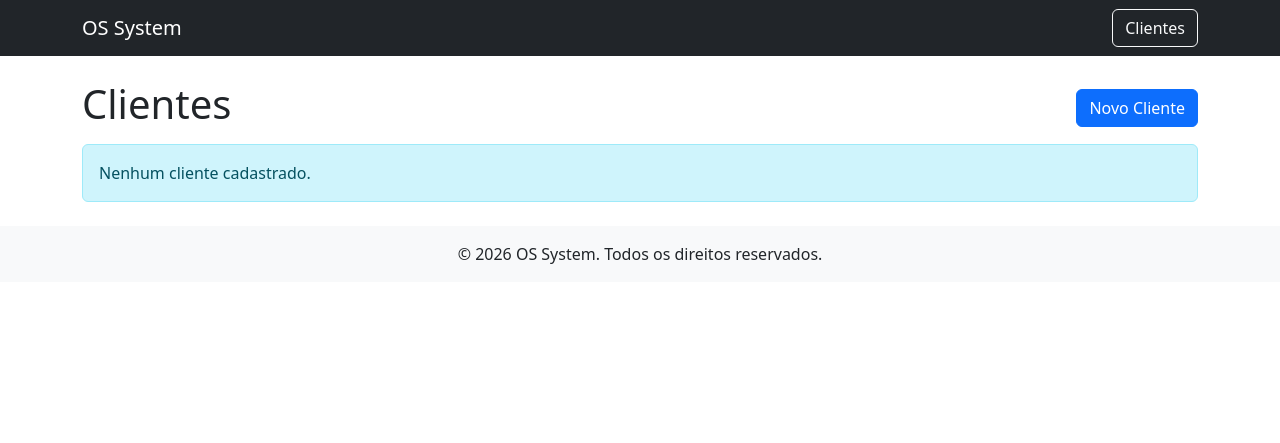
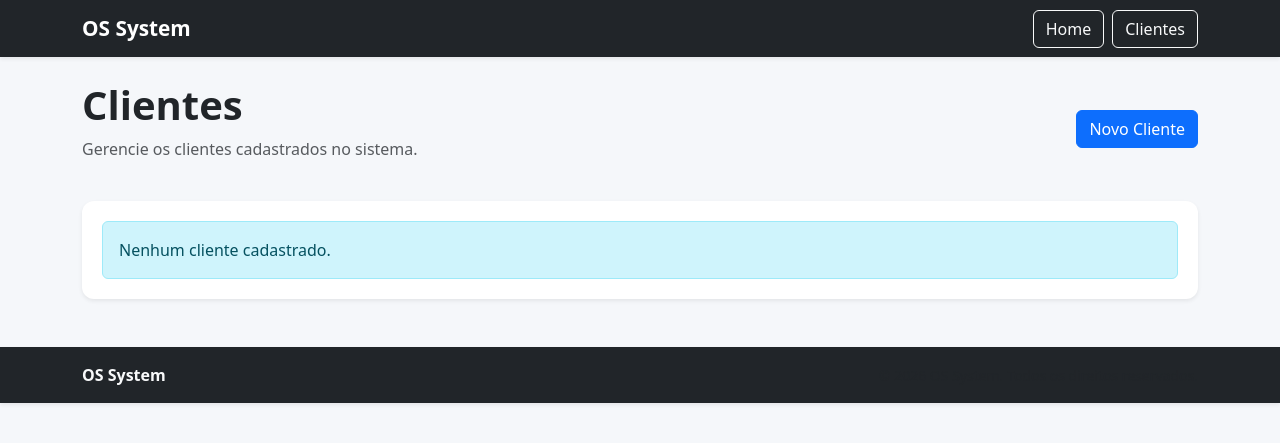
Before and after one commit to MaiconDante/os_system, a Flask app: page /clients/ in a window 1280 px wide. Shown: the top 443 px of the page. Run offline with Flask 3, Linux system fonts and the light colour scheme.

Commit message:
refactor: Refine client module interface and layout.

```diff
--- /dev/null
+++ b/app/static/css/style.css
@@ -0,0 +1,35 @@
+* {
+    margin: 0;
+    padding: 0;
+    box-sizing: border-box;
+}
+
+body {
+    background-color: #f5f7fa;
+}
+
+.navbar-brand {
+    font-weight: bold;
+    font-size: 1.3rem;
+}
+
+.page-title {
+    font-weight: 700;
+    color: #212529;
+}
+
+.card-custom {
+    border: none;
+    border-radius: 12px;
+}
+
+.table-container {
+    background-color: white;
+    padding: 20px;
+    border-radius: 12px;
+}
+
+.action-buttons {
+    display: flex;
+    gap: 8px;
+}
--- a/app/templates/base.html
+++ b/app/templates/base.html
@@ -1,5 +1,7 @@
 <!DOCTYPE html>
+
 <html lang="pt-BR">
+
 <head>
     <meta charset="UTF-8">
     <meta name="viewport" content="width=device-width, initial-scale=1.0">
@@ -10,16 +12,31 @@
         href="https://cdn.jsdelivr.net/npm/bootstrap@5.3.3/dist/css/bootstrap.min.css"
         rel="stylesheet"
     >
+
+    <link
+        rel="stylesheet"
+        href="{{ url_for('static', filename='css/style.css') }}"
+    >
 </head>
+
 <body>
-    <nav class="navbar navbar-expand-lg navbar-dark bg-dark">
+
+    <nav class="navbar navbar-expand-lg navbar-dark bg-dark shadow-sm">
+
         <div class="container">
 
             <a class="navbar-brand" href="/">
                 OS System
             </a>
 
-            <div>
+            <div class="d-flex gap-2">
+
+                <a
+                    href="/"
+                    class="btn btn-outline-light"
+                >
+                    Home
+                </a>
 
                 <a
                     href="/clients"
@@ -31,6 +48,7 @@
             </div>
 
         </div>
+
     </nav>
 
     <div class="container mt-4">
@@ -64,13 +82,28 @@
 
     </div>
 
-    <footer class="bg-light text-center text-lg-start mt-4">
-        <div class="text-center p-3">
-            © 2026 OS System. Todos os direitos reservados.
+    <footer class="bg-dark text-light mt-5 shadow-sm">
+
+        <div class="container py-3">
+
+            <div class="d-flex justify-content-between align-items-center flex-wrap">
+
+                <div>
+                    <strong>OS System</strong>
+                </div>
+
+                <div class="text-muted small">
+                    © 2026 OS System. Todos os direitos reservados.
+                </div>
+
+            </div>
+
         </div>
+
     </footer>
 
     <script src="https://cdn.jsdelivr.net/npm/bootstrap@5.3.3/dist/js/bootstrap.bundle.min.js"></script>
 
 </body>
+
 </html>
--- a/app/templates/clients/index.html
+++ b/app/templates/clients/index.html
@@ -6,28 +6,46 @@
 
 {% block content %}
 
-<div class="d-flex justify-content-between align-items-center mb-2">
+<div class="d-flex justify-content-between align-items-center mb-4">
 
-    <h1>Clientes</h1>
+    <div>
 
-    <a href="/clients/create" class="btn btn-primary">
+        <h1 class="page-title">
+            Clientes
+        </h1>
+
+        <p class="text-muted">
+            Gerencie os clientes cadastrados no sistema.
+        </p>
+
+    </div>
+
+    <a
+        href="/clients/create"
+        class="btn btn-primary"
+    >
         Novo Cliente
     </a>
 
 </div>
 
+
+<div class="table-container shadow-sm">
+
     {% if clients %}
 
-<table class="table table-striped">
+    <table class="table align-middle">
 
         <thead>
+
             <tr>
                 <th>ID</th>
                 <th>Nome</th>
                 <th>Telefone</th>
-            <th>Email</th>
+                <th>E-mail</th>
                 <th>Ações</th>
             </tr>
+
         </thead>
 
         <tbody>
@@ -35,32 +53,47 @@
             {% for client in clients %}
 
             <tr>
+
                 <td>{{ client.id }}</td>
-            <td>{{ client.name }}</td>
+
+                <td>
+                    <strong>{{ client.name }}</strong>
+                </td>
+
                 <td>{{ client.phone }}</td>
+
                 <td>{{ client.email }}</td>
+
                 <td>
+
+                    <div class="action-buttons">
+
                         <a
                             href="/clients/{{ client.id }}/edit"
                             class="btn btn-sm btn-warning"
                         >
                             Editar
                         </a>
-            </td>
-            <td>
+
                         <form
                             action="/clients/{{ client.id }}/delete"
                             method="POST"
-                    class="d-inline"
                         >
+
                             <button
                                 type="submit"
                                 class="btn btn-sm btn-danger"
+                                onclick="return confirm('Deseja excluir este cliente?')"
                             >
                                 Excluir
                             </button>
+
                         </form>
+
+                    </div>
+
                 </td>
+
             </tr>
 
             {% endfor %}
@@ -71,10 +104,12 @@
 
     {% else %}
 
-<div class="alert alert-info">
+    <div class="alert alert-info mb-0">
         Nenhum cliente cadastrado.
     </div>
 
     {% endif %}
 
+</div>
+
 {% endblock %}
```
Also changed, not shown: app/templates/clients/create.html (+8 -0 lines), app/templates/clients/edit.html (+8 -0 lines), app/templates/home.html (+22 -7 lines). Lines whose indentation alone changed are shown as unchanged.
